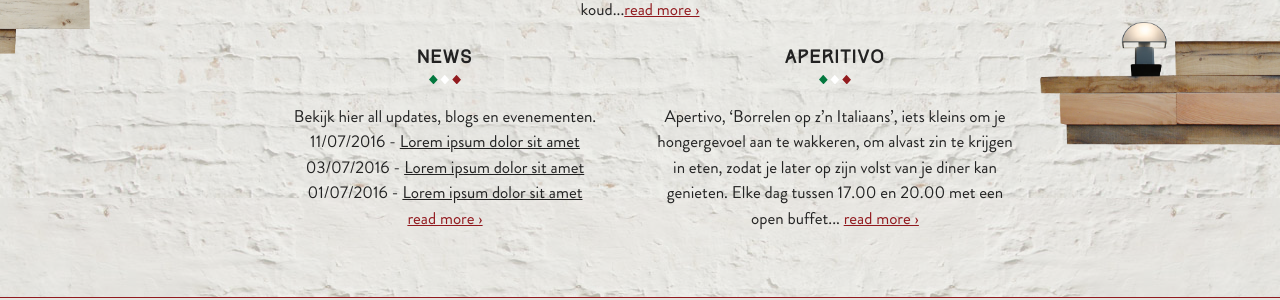
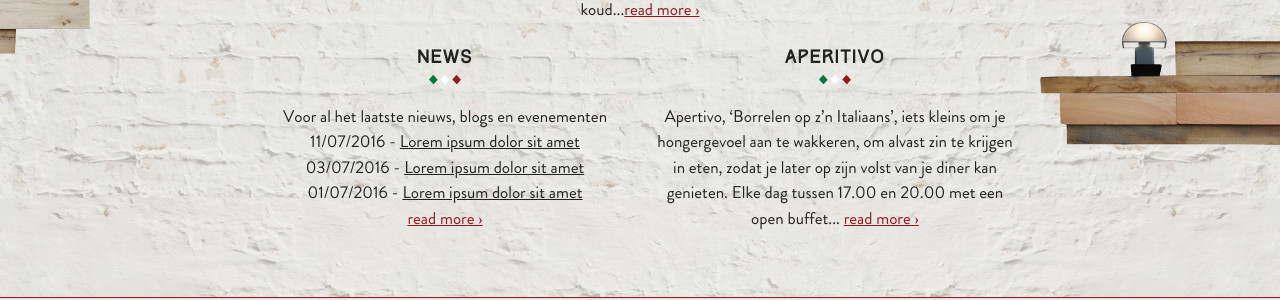
Before and after one commit to jhvanderschee/lozio_nl, a Jekyll site: the page built from index.md, in a window 1280 px wide and 900 px high, scrolled down 922 px. Shown: the part 156-456 px from the top of the window. Built offline with Jekyll 4.4.1, drawn with Linux system fonts in a browser that asks for light colours.

Commit message:
Updated '/_layouts/home.html' via CloudCannon

```diff
--- a/_layouts/home.html
+++ b/_layouts/home.html
@@ -46,7 +46,7 @@
                         <div class="post-content"><div class="editable"><p>Voor een feestje met familie of vrienden of voor een zakelijke gelegenheid biedt het restaurant l&rsquo;Ozio u diverse mogelijkheden voor een catering in Italiaanse stijl, met een ruime keuze aan gerechten, zowel warm als koud...<a target="_blank" href="/catering">read more &rsaquo;</a></p></div>
 
                           <div class="row">
-                            <div class="col-md-6"><h2>News</h2><div class="editable"><p>Bekijk hier all updates, blogs en evenementen.<br />11/07/2016 - <a class="blog" target="_blank" href="/news/2016/07/11/lorem-ipsum/">Lorem ipsum dolor sit amet</a><br />03/07/2016 - <a class="blog" target="_blank" href="/news/2016/07/03/lorem-ipsum/">Lorem ipsum dolor sit amet</a><br />01/07/2016 - <a class="blog" target="_blank" href="/news/2016/07/01/lorem-ipsum/">Lorem ipsum dolor sit amet</a><br /><a target="_blank" href="/news">read more &rsaquo;</a></p></div></div>
+                            <div class="col-md-6"><h2>News</h2><div class="editable"><p>Voor al het laatste nieuws, blogs en evenementen<br />11/07/2016 - <a class="blog" target="_blank" href="/news/2016/07/11/lorem-ipsum/">Lorem ipsum dolor sit amet</a><br />03/07/2016 - <a class="blog" target="_blank" href="/news/2016/07/03/lorem-ipsum/">Lorem ipsum dolor sit amet</a><br />01/07/2016 - <a class="blog" target="_blank" href="/news/2016/07/01/lorem-ipsum/">Lorem ipsum dolor sit amet</a><br /><a target="_blank" href="/news">read more &rsaquo;</a></p></div></div>
                             <div class="col-md-6"><h2>Aperitivo</h2><div class="editable"><p>Apertivo, &lsquo;Borrelen op z&rsquo;n Italiaans&rsquo;, iets kleins om je hongergevoel aan te wakkeren, om alvast zin te krijgen in eten, zodat je later op zijn volst van je diner kan genieten. Elke dag tussen 17.00 en 20.00 met een open buffet... <a target="_blank" href="/aperitivo">read more &rsaquo;</a></p></div></div>
                           </div>
 
```
